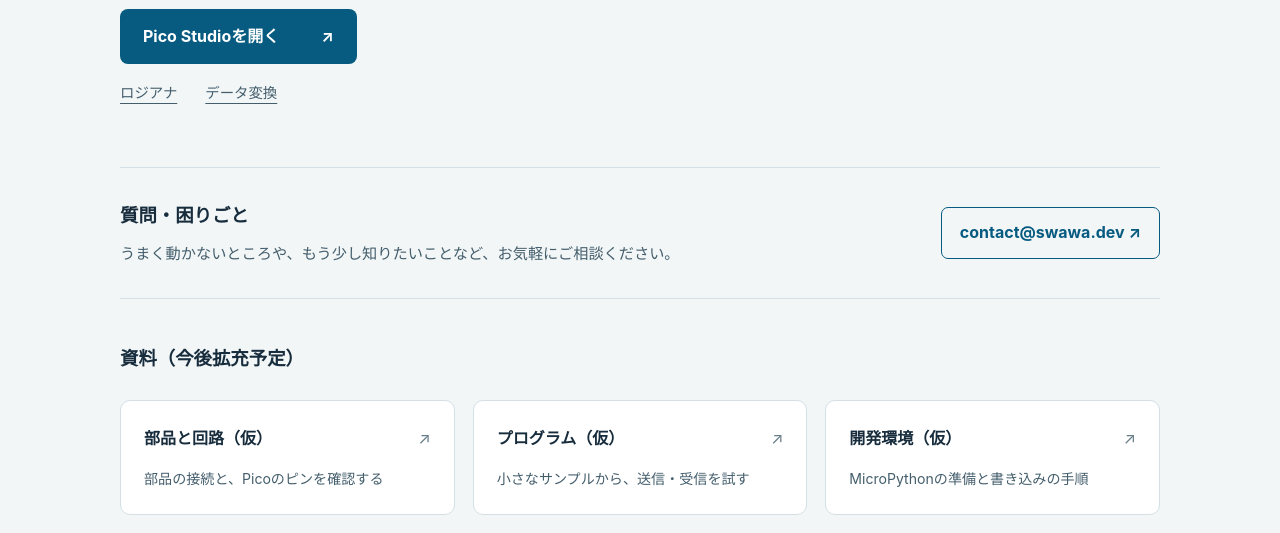
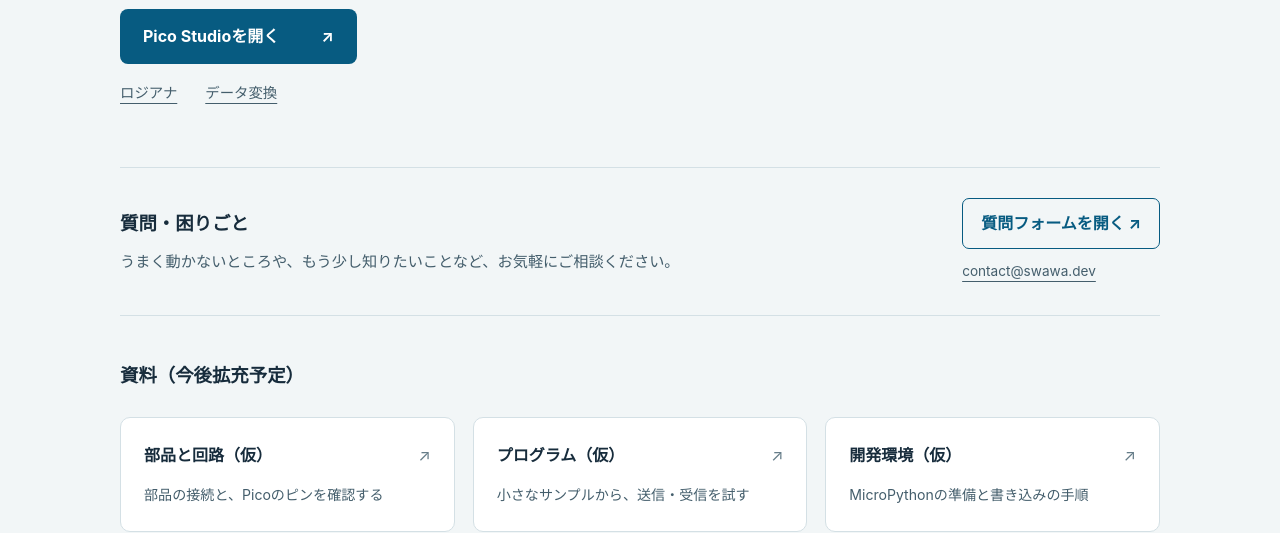
Before and after one commit to swawa-yu/pico-ir-rimocon, a website: page index.html in a window 1280 px wide. Shown: the part 289-822 px from the top of the page. Drawn offline with Linux system fonts and the light colour scheme.

Commit message:
質問フォームをフォローアップの主な受付窓口に追加する

```diff
--- a/followup.css
+++ b/followup.css
@@ -16,8 +16,9 @@ h1{font-size:clamp(1.7rem,4vw,2.65rem);font-weight:750;letter-spacing:.015em;lin
 .contact{display:flex;gap:32px;justify-content:space-between;align-items:center;border-top:1px solid #d4e0e5;border-bottom:1px solid #d4e0e5;padding:30px 0}
 h2{font-size:1.15rem;margin:0 0 8px;font-weight:700}
 .contact p,.section-heading p{font-size:.95rem;color:#445e6c;margin:0}
-.contact-action{flex-shrink:0}
-.contact-action a{display:inline-block;padding:10px 18px;border:1px solid #075b81;border-radius:7px;color:#075b81;text-decoration:none;font-weight:650}
+.contact-action{flex-shrink:0;display:flex;flex-direction:column;align-items:flex-start;gap:10px}
+.contact-action .form-link{display:inline-block;padding:10px 18px;border:1px solid #075b81;border-radius:7px;color:#075b81;text-decoration:none;font-weight:650}
+.contact-action .email-link{font-size:.85rem;color:#445e6c}
 .resources{padding:42px 0 56px}
 .resource-grid{display:grid;grid-template-columns:repeat(3,minmax(0,1fr));gap:18px;margin-top:25px}
 .resource{display:block;padding:23px;background:#fff;border:1px solid #d4e0e5;border-radius:10px;text-decoration:none}
--- a/index.html
+++ b/index.html
@@ -24,7 +24,10 @@
 
     <section class="contact" aria-labelledby="contact-title">
       <div><h2 id="contact-title">質問・困りごと</h2><p>うまく動かないところや、もう少し知りたいことなど、お気軽にご相談ください。</p></div>
-      <div class="contact-action"><a href="mailto:contact@swawa.dev?subject=2026%2F10%2F25%20%E3%82%82%E3%81%AE%E3%81%A5%E3%81%8F%E3%83%AA%E3%82%B1%E3%82%B8%E3%83%A7%E3%82%BB%E3%83%9F%E3%83%8A%E3%83%BC%E3%81%AE%E8%B3%AA%E5%95%8F">contact@swawa.dev <span aria-hidden="true">↗</span></a></div>
+      <div class="contact-action">
+        <a class="form-link" href="https://docs.google.com/forms/d/e/1FAIpQLSf80H5kZQmalE4QnSEtmz3c-az1SMtneYVRT9plCXQtnscsew/viewform" target="_blank" rel="noopener">質問フォームを開く <span aria-hidden="true">↗</span></a>
+        <a class="email-link" href="mailto:contact@swawa.dev?subject=2026%2F10%2F25%20%E3%82%82%E3%81%AE%E3%81%A5%E3%81%8F%E3%83%AA%E3%82%B1%E3%82%B8%E3%83%A7%E3%82%BB%E3%83%9F%E3%83%8A%E3%83%BC%E3%81%AE%E8%B3%AA%E5%95%8F">contact@swawa.dev</a>
+      </div>
     </section>
 
     <section class="resources" aria-labelledby="resources-title">
```
